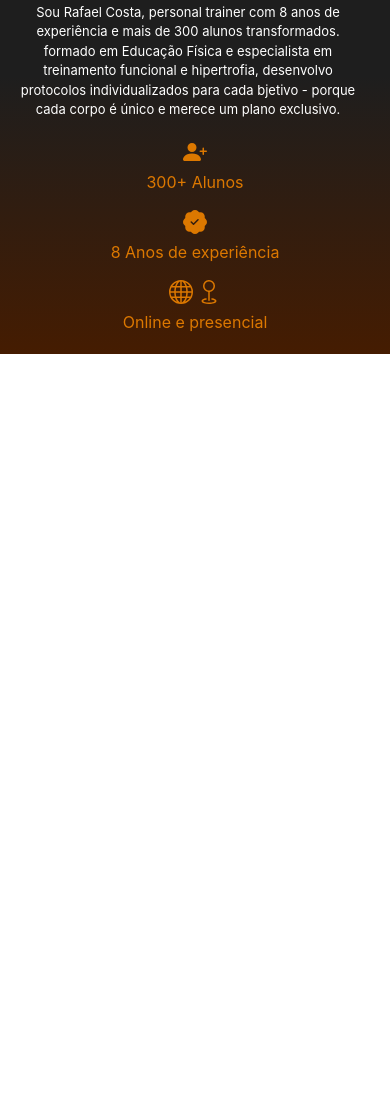
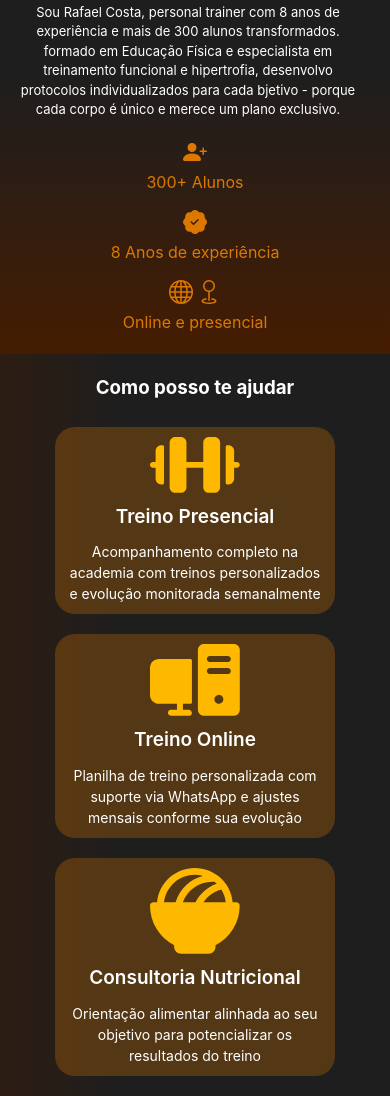
Before and after one commit to FelipeSantDev/rc-personal-landing-page-code, a website: page index.html in a window 390 px wide. Shown: the part 1184-2280 px from the top of the page. Before the commit the page ends 1538 px from the top, so only its background shows below. Drawn offline with Linux system fonts and the light colour scheme.

Commit message:
Codando Seção Serviços
Seção Serviços concluída no mobile — 3 cards com ícones SVG, título e descrição para Treino Presencial, Treino Online e Consultoria Nutricional.

```diff
--- a/index.html
+++ b/index.html
@@ -103,6 +103,47 @@
           </div>
         </div>
       </section>
+
+      <section class="servicos">
+        <div class="servicos__titulo">
+          <h3>Como posso te ajudar</h3>
+        </div>
+        <div class="servicos__icones">
+          <div class="servicos__icones-icone">
+            <img
+              src="/rc-personal-landing-page-code/Imagem/Vector.svg"
+              alt="Halter"
+            />
+            <p>Treino Presencial</p>
+            <p>
+              Acompanhamento completo na academia com treinos personalizados e
+              evolução monitorada semanalmente
+            </p>
+          </div>
+          <div class="servicos__icones-icone">
+            <img
+              src="/rc-personal-landing-page-code/Imagem/Vector1.svg"
+              alt="computador"
+            />
+            <p>Treino Online</p>
+            <p>
+              Planilha de treino personalizada com suporte via WhatsApp e
+              ajustes mensais conforme sua evolução
+            </p>
+          </div>
+          <div class="servicos__icones-icone">
+            <img
+              src="/rc-personal-landing-page-code/Imagem/Vector2.svg"
+              alt="pote comida"
+            />
+            <p>Consultoria Nutricional</p>
+            <p>
+              Orientação alimentar alinhada ao seu objetivo para potencializar
+              os resultados do treino
+            </p>
+          </div>
+        </div>
+      </section>
     </main>
     <script src="main.js"></script>
   </body>
--- a/sass/main.scss
+++ b/sass/main.scss
@@ -6,3 +6,4 @@
 
 @use 'sections/hero.scss';
 @use 'sections/sobre.scss';
+@use 'sections/servicos.scss'
--- /dev/null
+++ b/sass/sections/servicos.scss
@@ -0,0 +1,44 @@
+@use '../abstracts/auxiliares' as*;
+
+.servicos {
+  padding: 2rem;
+  display: flex;
+  flex-direction: column;
+  gap: 2.5rem;
+  align-items: center;
+
+  background: linear-gradient(to right, #2D1D12, #1E1E1E 30%);
+
+  &__icones {
+    display: flex;
+    flex-direction: column;
+    gap: 2rem;
+
+    &-icone {
+      border: 1rem;
+      border-radius: 2rem;
+      max-width: 80%;
+      background-color: #dc790048;
+      padding: 1rem;
+      display: flex;
+      flex-direction: column;
+      align-self: center;
+      align-items: center;
+      text-align: center;
+      gap: 1rem;
+
+      img {
+        width: 9rem;
+      }
+
+      p:nth-child(2) {
+        font-size: 1.9rem;
+        font-weight: 600;
+      }
+
+      p:nth-child(3) {
+        font-size: 1.4rem;
+      }
+    }
+  }
+}
```
Also changed, not shown: Imagem/Vector.svg (added), Imagem/Vector1.svg (added), Imagem/Vector2.svg (added), css/style.css, 1 other file.
